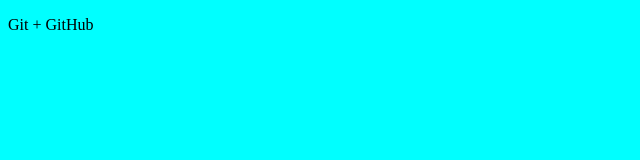
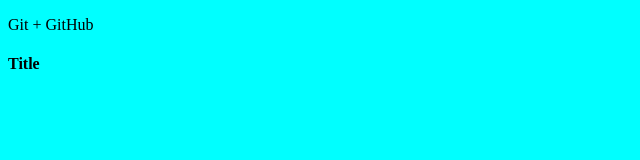
Before and after one commit to SindrMn/FirstRep, a plain HTML site: page index.html in a window 1280 px wide. Shown: the full height of the page, 0-640 px from the left. Drawn offline with Linux system fonts and the light colour scheme.

Commit message:
new branch

```diff
--- a/index.html
+++ b/index.html
@@ -9,5 +9,6 @@
 </head>
 <body>
     <p>Git + GitHub</p>
+    <h4>Title</h4>
 </body>
 </html>
```
